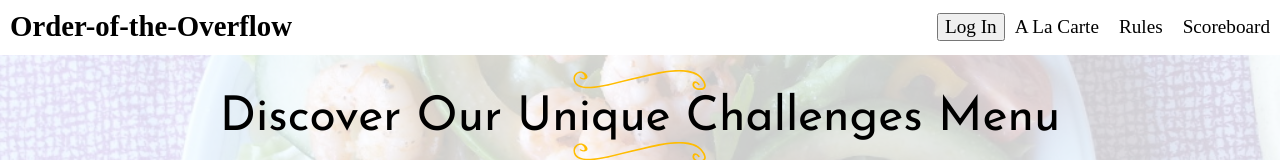
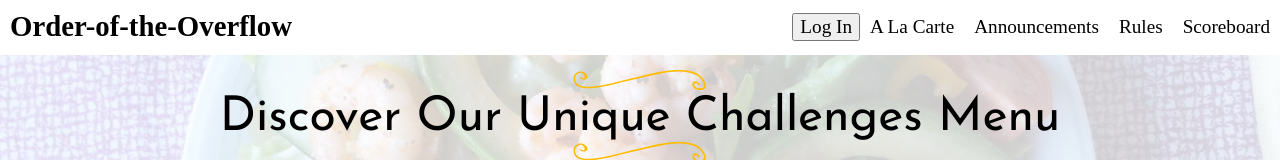
Before and after one commit to o-o-overflow/dc2019q-scoreboard, a React (Create React App) app in the folder scoreboard_frontend/: page / in a window 1280 px wide. Shown: the top 160 px of the page. Built offline with nearby package versions, Linux system fonts and the light colour scheme; no server answers; a web font is replaced by a local one.

Commit message:
Added announcements in the worst way possible, the web is terrible, closing #39

```diff
--- a/scoreboard_frontend/src/App.jsx
+++ b/scoreboard_frontend/src/App.jsx
@@ -167,6 +167,7 @@ class App extends React.Component {
           <div className="nav-items">
             {tokenLink}
             <Link to="/">A La Carte</Link>
+            <a href="https://twitter.com/oooverflow" to="/announcements">Announcements</a>
             <Link to="/rules">Rules</Link>
             <Link to="/scoreboard">Scoreboard</Link>
           </div>
```
